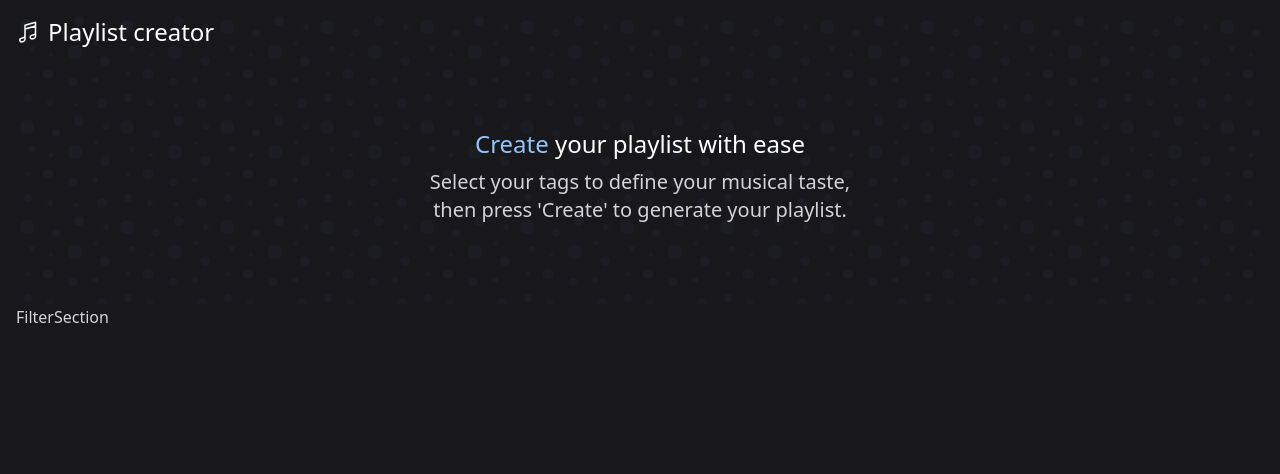
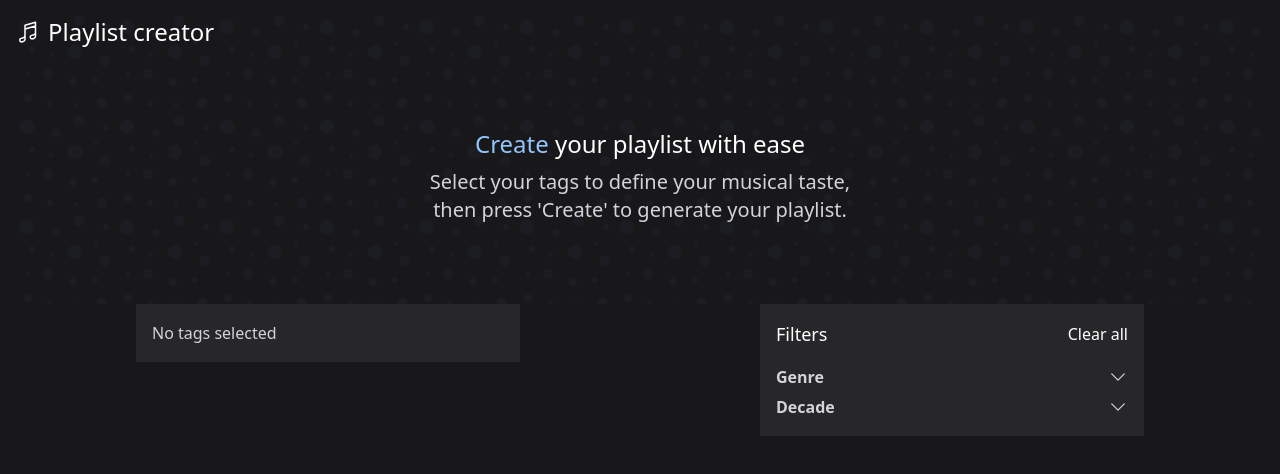
Before and after one commit to NikoSoder/music-playlist-creator, a React (Vite) app: page / in a window 1280 px wide. Shown: the top 474 px of the page. Built offline with nearby package versions, Linux system fonts and the light colour scheme.

Commit message:
Feature/tags (#1)
* Add remove and add to active tags functionality

* Add some styling to active tags

* Create filters section layout

* Close other dropdowns when filter is clicked

* Add styling to active tags

* Add clear all button

* Refactor FilterSection component

```diff
--- a/src/components/FilterSection.tsx
+++ b/src/components/FilterSection.tsx
@@ -1,5 +1,103 @@
+import { useState } from "react";
+import Tags from "./Tags";
+import Filters from "./Filters";
+
 const FilterSection = () => {
-  return <section className="container mx-auto">FilterSection</section>;
+  const [activeTags, setActiveTags] = useState<string[]>([]);
+  const [genres, setGenres] = useState([
+    "Genre 1",
+    "Genre 2",
+    "Genre 3",
+    "Genre 4",
+    "Genre 54954758475",
+    "Genre 65735",
+    "Genre 70080282028028",
+    "Genre 832",
+    "Genre 9",
+  ]);
+  const [decade, setDecade] = useState([
+    "70s",
+    "80s",
+    "90s",
+    "2000s",
+    "2010s",
+    "2020s",
+  ]);
+  const [toggleGenres, setToggleGenres] = useState(false);
+  const [toggleDecades, setToggleDecades] = useState(false);
+
+  const addToActiveTags = (filter: string) => {
+    if (!activeTags.includes(filter) && activeTags.length < 6) {
+      setActiveTags([...activeTags, filter]);
+    } else {
+      // remove from activeTags if already chosen
+      setActiveTags((state) => state.filter((item) => item !== filter));
+    }
+  };
+
+  const removeFromActiveTags = (filter: string) => {
+    setActiveTags((state) => state.filter((item) => item !== filter));
+  };
+
+  const handleFilterDropdowns = (filter: string) => {
+    // close other dropdowns when one filter is clicked
+    // todo: make this function cleaner
+    if (filter === "Genre" && toggleGenres) {
+      return setToggleGenres(!toggleGenres);
+    }
+    if (filter === "Decade" && toggleDecades) {
+      return setToggleDecades(!toggleDecades);
+    }
+    if (filter === "Genre") {
+      setToggleGenres(true);
+      setToggleDecades(false);
+    } else {
+      setToggleDecades(true);
+      setToggleGenres(false);
+    }
+  };
+
+  return (
+    <section className="container mx-auto">
+      <section className="flex justify-around">
+        {/* active tags */}
+        <Tags
+          activeTags={activeTags}
+          handleRemoveFromActiveTags={removeFromActiveTags}
+        />
+        {/* choose filters */}
+        <section className="w-full max-w-sm bg-zinc-800 p-4">
+          <div className="mb-4 flex items-center justify-between text-white">
+            <h2 className="text-lg">Filters</h2>
+            <button
+              className="hover:underline"
+              onClick={() => setActiveTags([])}
+            >
+              Clear all
+            </button>
+          </div>
+          <div className="space-y-1">
+            <Filters
+              title="Genre"
+              activeTags={activeTags}
+              handleFilterDropdowns={handleFilterDropdowns}
+              handleAddToActiveTags={addToActiveTags}
+              filterArray={genres}
+              isToggleActive={toggleGenres}
+            />
+            <Filters
+              title="Decade"
+              activeTags={activeTags}
+              handleFilterDropdowns={handleFilterDropdowns}
+              handleAddToActiveTags={addToActiveTags}
+              filterArray={decade}
+              isToggleActive={toggleDecades}
+            />
+          </div>
+        </section>
+      </section>
+    </section>
+  );
 };
 
 export default FilterSection;
--- /dev/null
+++ b/src/components/Filters.tsx
@@ -0,0 +1,61 @@
+import { CheckIcon } from "@heroicons/react/24/outline";
+import { ChevronDownIcon } from "@heroicons/react/24/outline";
+
+interface ChildPropsFilters {
+  title: string;
+  activeTags: string[];
+  handleFilterDropdowns: (filter: string) => void;
+  handleAddToActiveTags: (filter: string) => void;
+  filterArray: string[];
+  isToggleActive: boolean;
+}
+
+const Filters = ({
+  title,
+  activeTags,
+  handleFilterDropdowns,
+  handleAddToActiveTags,
+  filterArray,
+  isToggleActive,
+}: ChildPropsFilters) => {
+  return (
+    <>
+      <button
+        onClick={() => handleFilterDropdowns(title)}
+        className="flex w-full items-center justify-between"
+      >
+        <p className="font-semibold">{title}</p>
+        <ChevronDownIcon
+          className={`h-5 w-5 transition-all ${isToggleActive && "rotate-180"}`}
+        />
+      </button>
+      {isToggleActive && (
+        <ul>
+          {filterArray.map((filter) => (
+            <li key={filter}>
+              <button
+                className="relative"
+                onClick={() => handleAddToActiveTags(filter)}
+              >
+                <p
+                  className={`ps-6 ${
+                    activeTags.includes(filter) && "text-blue-300"
+                  }`}
+                >
+                  {filter}
+                </p>
+                {activeTags.includes(filter) && (
+                  <span className="absolute inset-y-0 left-0 top-0 flex items-center">
+                    <CheckIcon className="h-5 w-5 text-blue-300" />
+                  </span>
+                )}
+              </button>
+            </li>
+          ))}
+        </ul>
+      )}
+    </>
+  );
+};
+
+export default Filters;
--- /dev/null
+++ b/src/components/Tags.tsx
@@ -0,0 +1,35 @@
+import { XMarkIcon } from "@heroicons/react/24/outline";
+
+interface ChildPropsTags {
+  activeTags: string[];
+  handleRemoveFromActiveTags: (filter: string) => void;
+}
+
+const Tags = ({ activeTags, handleRemoveFromActiveTags }: ChildPropsTags) => {
+  return (
+    <div className="w-full max-w-sm">
+      <ul className="flex w-full flex-wrap gap-2 bg-zinc-800 p-4">
+        {activeTags.length ? (
+          activeTags.map((tag) => (
+            <li
+              className="flex items-center justify-center gap-2 rounded bg-zinc-900 px-3 py-2"
+              key={Math.random()}
+            >
+              <p>{tag}</p>
+              <button
+                className="rounded-full bg-zinc-700 p-1"
+                onClick={() => handleRemoveFromActiveTags(tag)}
+              >
+                <XMarkIcon className="h-4 w-4" />
+              </button>
+            </li>
+          ))
+        ) : (
+          <li>No tags selected</li>
+        )}
+      </ul>
+    </div>
+  );
+};
+
+export default Tags;
```
